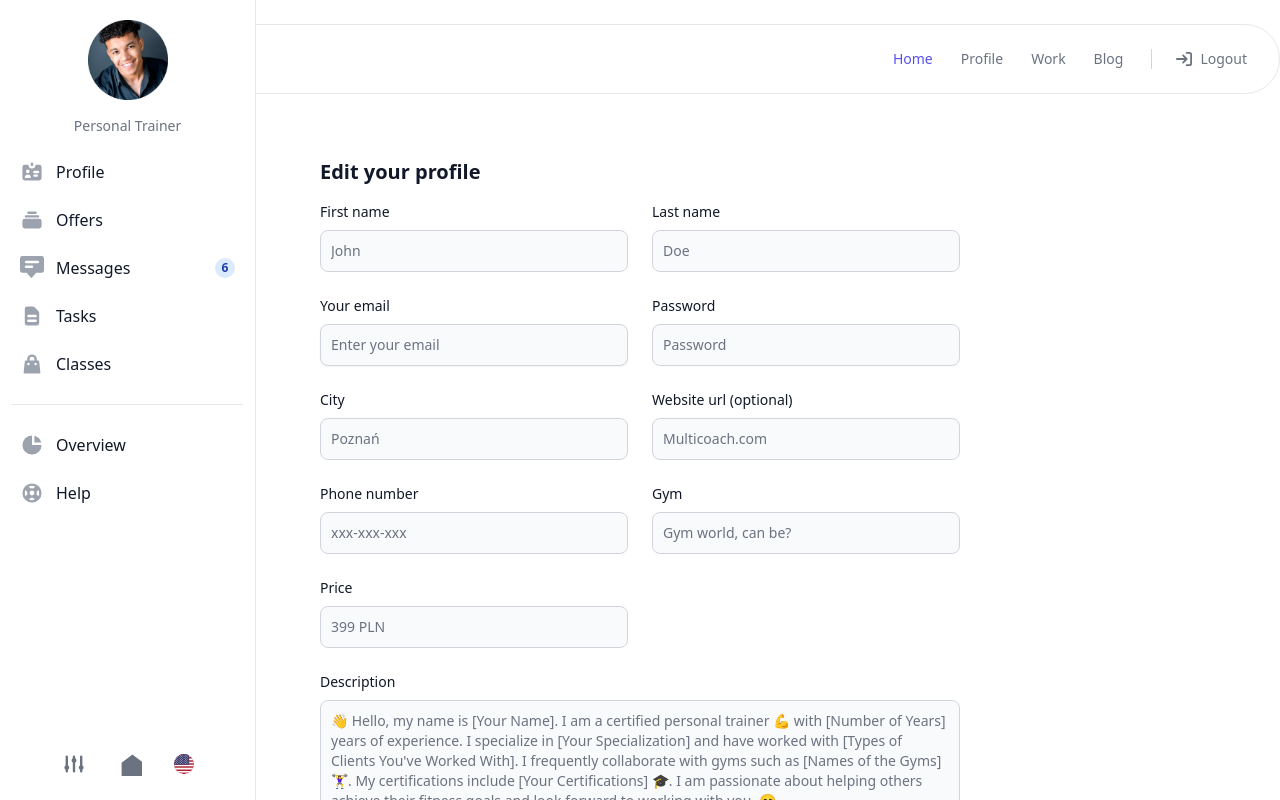
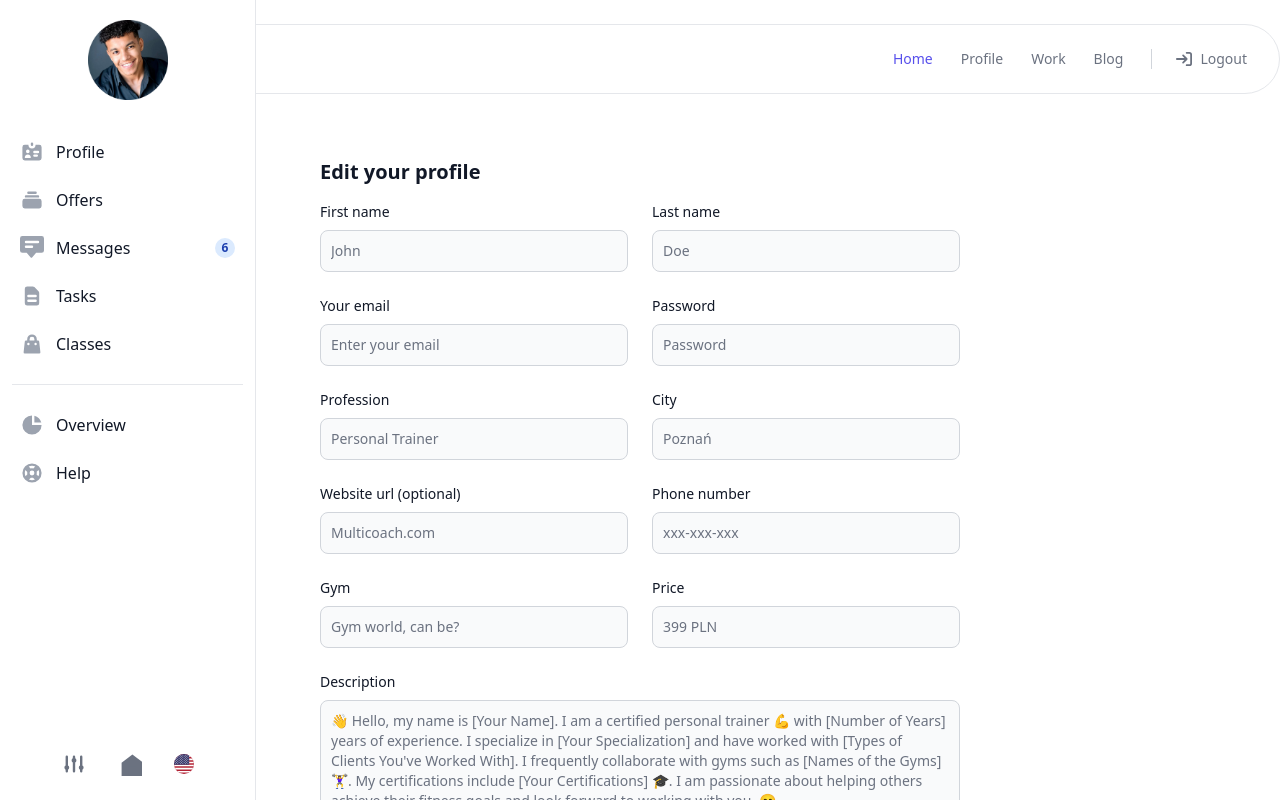
Before and after one commit to amineodjn/MultiCoach, a Vue app: page /coach-profile in a window 1280 px wide. Shown: the top 800 px of the page. Built offline with nearby package versions, Linux system fonts and the light colour scheme; no server answers; sample sign-in values are in the browser's storage.

Commit message:
added the inputValidation component and form validation

```diff
--- a/src/components/BookingModal.vue
+++ b/src/components/BookingModal.vue
@@ -1,7 +1,5 @@
 <template>
-
   <!-- Main modal -->
-
   <div id="timepicker-modal" tabindex="-1" aria-hidden="true"
     :class="{ 'hidden': !open }"
     class="overflow-y-auto overflow-x-hidden fixed top-0 right-0 left-0 z-50 flex justify-center items-center w-full md:inset-0  bg-black bg-opacity-50 h-[calc(100%-1rem)] max-h-full">
--- a/src/components/card.vue
+++ b/src/components/card.vue
@@ -6,7 +6,7 @@
       </div>
       <div class="sm:mx-4 sm:mt-0">
         <h1 class="text-xl font-medium  text-gray-700 capitalize dark:text-white">{{ user.firstName + ' ' + user.lastName }}</h1>
-        <p class="mt-2 text-gray-500 capitalize dark:text-gray-300">{{ user.title }}</p>
+        <p class="mt-2 text-gray-500 capitalize dark:text-gray-300">{{ user.profession }}</p>
         <div class="flex mt-2">
           <a class="flex mr-2 text-gray-600 dark:text-gray-300 hover:text-gray-500 dark:hover:text-gray-300 " aria-label="gym">
             <svg class="w-6 h-6 " aria-hidden="true" xmlns="http://www.w3.org/2000/svg" width="24" height="24" fill="none" viewBox="0 0 24 24">
--- /dev/null
+++ b/src/components/inputValidation.vue
@@ -0,0 +1,21 @@
+<template>
+  <div>
+    <label :for="Modelval" class="block mb-2 text-sm font-medium text-gray-900 dark:text-white">{{ title }}</label>
+    <input
+    :value="Modelval"
+    @input="$emit('update', $event.target.value)"
+    @key.escape="$emit('update', '')"
+    type="text" :id="Modelval" class="bg-gray-50 border border-gray-300 text-gray-900 text-sm rounded-lg focus:ring-indigo-500 focus:border-indigo-500 block w-full p-2.5 dark:bg-gray-700 dark:border-gray-600 dark:placeholder-gray-400 dark:text-white dark:focus:ring-indigo-500 dark:focus:border-indigo-500" :placeholder="placeholder" />
+    <p v-if="showError" id="outlined_error_help" class="mt-2 text-xs text-red-600 dark:text-red-400">{{ errorMessage }}</p>
+  </div>
+</template>
+
+<script setup>
+const props = defineProps({
+  showError: Boolean,
+  Modelval: String,
+  title: String,
+  errorMessage: String,
+  placeholder: String,
+})
+</script>
--- a/src/components/sidebar.vue
+++ b/src/components/sidebar.vue
@@ -12,7 +12,7 @@
     <div  class="mb-4 flex flex-col items-center">
       <img class="w-20 h-20 rounded mx-auto mb-4" src="../assets/IMG_3577-modified.png" alt="Large avatar">
       <h3 class="text-xl font-bold dark:text-white text-center tracking-wide"><a href="#">{{ firstName }} {{ lastName }}</a></h3>
-      <span class="text-sm text-gray-500 dark:text-gray-400">Personal Trainer</span>
+      <span class="text-sm text-gray-500 dark:text-gray-400">{{ profession }}</span>
     </div>
       <ul class="space-y-2">
           <li>
@@ -188,6 +188,7 @@ const userId = computed(() => store.docId);
 
 const firstName = ref('');
 const lastName = ref('');
+const profession = ref('');
 
 const fetchUser = async () => {
   if (!userId.value) {
@@ -195,12 +196,12 @@ const fetchUser = async () => {
     return;
   }
 
-  const docRef = doc(db, "users", userId.value);
+  const docRef = doc(db, "coaches", userId.value);
   const docSnap = await getDoc(docRef);
   if (docSnap.exists()) {
     firstName.value = docSnap.data().firstName;
     lastName.value = docSnap.data().lastName;
-
+    profession.value = docSnap.data().profession;
   } else {
     console.log('No such document!');
   }
--- a/src/store/store.js
+++ b/src/store/store.js
@@ -13,7 +13,6 @@ export const useStore = defineStore({
   actions: {
     setDocId(id) {
       this.docId = id;
-      console.log(this.docId);
       localStorage.setItem('uid', id);
     },
     setUserRole(id) {
@@ -24,11 +23,9 @@ export const useStore = defineStore({
       const coachDoc = await getDoc(doc(db, 'coaches', this.docId));
 
       if (userDoc.exists()) {
-        console.log( this.route);
         this.route = 'user-profile';
         return 'user-profile';
       } else if (coachDoc.exists()) {
-        console.log(this.route);
         this.route = 'coach-profile';
         return 'coach-profile';
       } else {
--- a/src/views/Register.vue
+++ b/src/views/Register.vue
@@ -86,8 +86,6 @@ import { setDoc, doc} from 'firebase/firestore';
 import { useStore } from '../store/store.js';
 import { useRouter } from 'vue-router';
 
-
-
 const firstName = ref('');
 const lastName = ref('');
 const email = ref('');
@@ -104,6 +102,7 @@ const createUser = async (uid) => {
 
   // Data to set
   const dataObj = {
+    uid:uid,
     firstName: firstName.value,
     lastName: lastName.value,
     email: email.value,
--- a/src/views/RegisterCoach.vue
+++ b/src/views/RegisterCoach.vue
@@ -86,8 +86,6 @@ import { setDoc, doc} from 'firebase/firestore';
 import { useStore } from '../store/store.js';
 import { useRouter } from 'vue-router';
 
-
-
 const firstName = ref('');
 const lastName = ref('');
 const email = ref('');
@@ -97,13 +95,13 @@ const wrongPwd = ref(false);
 const router = useRouter();
 const store = useStore();
 
-
 const createUser = async (uid) => {
   // Get a document reference with the user's uid
   const docRef = doc(db, "coaches", uid);
 
   // Data to set
   const dataObj = {
+    uid:uid,
     firstName: firstName.value,
     lastName: lastName.value,
     email: email.value,
--- a/src/views/coachProfile.vue
+++ b/src/views/coachProfile.vue
@@ -1,64 +1,89 @@
-<template>
-<toast v-if="success" @animation-end="resetSuccess" @close="success = false" :success="success"></toast>
+<template v-show="success">
+<toast  @animation-end="resetSuccess" @close="success = false" :success="success"></toast>
   <section class="bg-white dark:bg-gray-900">
     <sidebar />
     <div class="py-8 px-4 mx-auto max-w-2xl lg:py-16">
         <h2 class="mb-4 text-xl font-bold text-gray-900 dark:text-white">Edit your profile</h2>
         <form @submit.prevent="updateUser">
     <div class="grid gap-6 mb-6 md:grid-cols-2">
-        <div>
-            <label for="first_name" class="block mb-2 text-sm font-medium text-gray-900 dark:text-white">First name</label>
-            <input
-            v-model="firstName"
-            type="text" id="first_name" class="bg-gray-50 border border-gray-300 text-gray-900 text-sm rounded-lg focus:ring-indigo-500 focus:border-indigo-500 block w-full p-2.5 dark:bg-gray-700 dark:border-gray-600 dark:placeholder-gray-400 dark:text-white dark:focus:ring-indigo-500 dark:focus:border-indigo-500" placeholder="John" required />
-        </div>
-        <div>
-            <label for="last_name" class="block mb-2 text-sm font-medium text-gray-900 dark:text-white">Last name</label>
-            <input
-            v-model="lastName"
-            type="text" id="last_name" class="bg-gray-50 border border-gray-300 text-gray-900 text-sm rounded-lg focus:ring-indigo-500 focus:border-indigo-500 block w-full p-2.5 dark:bg-gray-700 dark:border-gray-600 dark:placeholder-gray-400 dark:text-white dark:focus:ring-indigo-500 dark:focus:border-indigo-500" placeholder="Doe" required />
-        </div>
-        <div>
-            <label for="email" class="block mb-2 text-sm font-medium text-gray-900 dark:text-white">Your email</label>
-    <input
-    v-model="email" type="email" id="email" class="shadow-sm bg-gray-50 border border-gray-300 text-gray-900 text-sm rounded-lg focus:ring-blue-500 focus:border-blue-500 block w-full p-2.5 dark:bg-gray-700 dark:border-gray-600 dark:placeholder-gray-400 dark:text-white dark:focus:ring-blue-500 dark:focus:border-blue-500 dark:shadow-sm-light" placeholder="Enter your email" required />
-        </div>
-        <div>
-          <label for="password" class="block mb-2 text-sm font-medium text-gray-900 dark:text-white">Password</label>
-          <input
-          v-model="password"
-          type="text" id="password" class="bg-gray-50 border border-gray-300 text-gray-900 text-sm rounded-lg focus:ring-indigo-500 focus:border-indigo-500 block w-full p-2.5 dark:bg-gray-700 dark:border-gray-600 dark:placeholder-gray-400 dark:text-white dark:focus:ring-indigo-500 dark:focus:border-indigo-500" placeholder="Password" required />
-        </div>
-        <div>
-          <label for="city" class="block mb-2 text-sm font-medium text-gray-900 dark:text-white">City</label>
-          <input
-          v-model="city"
-          type="text" id="city" class="bg-gray-50 border border-gray-300 text-gray-900 text-sm rounded-lg focus:ring-indigo-500 focus:border-indigo-500 block w-full p-2.5 dark:bg-gray-700 dark:border-gray-600 dark:placeholder-gray-400 dark:text-white dark:focus:ring-indigo-500 dark:focus:border-indigo-500" placeholder="Poznań" required />
-        </div>
+        <inputValidation :Modelval="firstName"
+        title="First name"
+        :error-message="firstNameError"
+        placeholder="John"
+        @input="firstName = $event.target.value"
+        :showError="hasEmptyFields"
+        ></inputValidation>
+        <inputValidation
+          :Modelval="lastName"
+          title="Last name"
+          :error-message="lastNameError"
+          placeholder="Doe"
+          @input="lastName = $event.target.value"
+        ></inputValidation>
 
-        <div>
-            <label for="website" class="block mb-2 text-sm font-medium text-gray-900 dark:text-white">Website url (optional)</label>
-            <input
-            v-model="websiteUrl"
-            type="url" id="website" class="bg-gray-50 border border-gray-300 text-gray-900 text-sm rounded-lg focus:ring-indigo-500 focus:border-indigo-500 block w-full p-2.5 dark:bg-gray-700 dark:border-gray-600 dark:placeholder-gray-400 dark:text-white dark:focus:ring-indigo-500 dark:focus:border-indigo-500" placeholder="Multicoach.com" />
-        </div>
-        <div>
-          <label for="phone" class="block mb-2 text-sm font-medium text-gray-900 dark:text-white">Phone number</label>
-          <input
-          v-model="phoneNumber"
-          type="tel" id="phone" class="bg-gray-50 border border-gray-300 text-gray-900 text-sm rounded-lg focus:ring-indigo-500 focus:border-indigo-500 block w-full p-2.5 dark:bg-gray-700 dark:border-gray-600 dark:placeholder-gray-400 dark:text-white dark:focus:ring-indigo-500 dark:focus:border-indigo-500" placeholder="xxx-xxx-xxx" pattern="[1-9]{1}[0-9]{2}\s[0-9]{3}\s[0-9]{3}" required />
-        </div>
-        <div>
-            <label for="gym" class="block mb-2 text-sm font-medium text-gray-900 dark:text-white">Gym</label>
-            <input
-            v-model="gym"
-            type="text" id="gym" class="bg-gray-50 border border-gray-300 text-gray-900 text-sm rounded-lg focus:ring-indigo-500 focus:border-indigo-500 block w-full p-2.5 dark:bg-gray-700 dark:border-gray-600 dark:placeholder-gray-400 dark:text-white dark:focus:ring-indigo-500 dark:focus:border-indigo-500" placeholder="Gym world, can be?" required />
-        </div>
-        <div>
-          <label for="price" class="block mb-2 text-sm font-medium text-gray-900 dark:text-white">Price</label>
-          <input
-          v-model="price" type="number" name="price" id="price" class="bg-gray-50 border border-gray-300 text-gray-900 text-sm rounded-lg focus:ring-indigo-600 focus:border-indigo-600 block w-full p-2.5 dark:bg-gray-700 dark:border-gray-600 dark:placeholder-gray-400 dark:text-white dark:focus:ring-indigo-500 dark:focus:border-primary-500" placeholder="399 PLN" required="">
-        </div>
+        <inputValidation
+          :Modelval="email"
+          title="Your email"
+          :error-message="emailError"
+          placeholder="Enter your email"
+          @input="email = $event.target.value"
+        ></inputValidation>
+
+        <inputValidation
+          :Modelval="password"
+          title="Password"
+          :error-message="passwordError"
+          placeholder="Password"
+          @input="password = $event.target.value"
+        ></inputValidation>
+
+        <inputValidation
+          :Modelval="profession"
+          title="Profession"
+          :error-message="professionError"
+          placeholder="Personal Trainer"
+          @input="profession = $event.target.value"
+        ></inputValidation>
+
+        <inputValidation
+          :Modelval="city"
+          title="City"
+          :error-message="cityError"
+          placeholder="Poznań"
+          @input="city = $event.target.value"
+        ></inputValidation>
+
+        <inputValidation
+          :Modelval="websiteUrl"
+          title="Website url (optional)"
+          :error-message="websiteUrlError"
+          placeholder="Multicoach.com"
+          @input="websiteUrl = $event.target.value"
+        ></inputValidation>
+
+        <inputValidation
+          :Modelval="phoneNumber"
+          title="Phone number"
+          :error-message="phoneNumberError"
+          placeholder="xxx-xxx-xxx"
+          @input="phoneNumber = $event.target.value"
+        ></inputValidation>
+
+        <inputValidation
+          :Modelval="gym"
+          title="Gym"
+          :error-message="gymError"
+          placeholder="Gym world, can be?"
+          @input="gym = $event.target.value"
+        ></inputValidation>
+
+        <inputValidation
+          :Modelval="price"
+          title="Price"
+          :error-message="priceError"
+          placeholder="399 PLN"
+          @input="price = $event.target.value"
+        ></inputValidation>
     </div>
     <div class="sm:col-span-2  mb-6">
         <label for="description" class="block mb-2 text-sm font-medium text-gray-900 dark:text-white">Description</label>
@@ -103,6 +128,7 @@ import { getAuth } from 'firebase/auth';
 import { ref as storageRef, uploadBytesResumable, getDownloadURL } from 'firebase/storage';
 import toast from '../components/toast.vue';
 import sidebar from '../components/sidebar.vue';
+import inputValidation from '../components/inputValidation.vue';
 
 
 
@@ -121,13 +147,40 @@ const price = ref('');
 const description = ref('');
 const password = ref('');
 const success = ref(false);
+const profession = ref('');
+const hasEmptyFields = ref(false);
+const showError = ref(false);
+
+//Helper function
+function createErrorComputed(field, message) {
+  return computed(() => {
+    if (field.value === '' || showError.value) {
+      return message;
+    }
+    return '';
+  });
+}
+//Error messages
+const firstNameError = createErrorComputed(firstName, 'Please enter your first name');
+const lastNameError = createErrorComputed(lastName, 'Please enter your last name');
+const emailError = createErrorComputed(email, 'Please enter your email');
+const cityError = createErrorComputed(city, 'Please enter your city');
+const websiteUrlError = createErrorComputed(websiteUrl, 'Please enter your website url');
+const phoneNumberError = createErrorComputed(phoneNumber, 'Please enter your phone number');
+const gymError = createErrorComputed(gym, 'Please enter your gym');
+const priceError = createErrorComputed(price, 'Please enter your price');
+const descriptionError = createErrorComputed(description, 'Please enter your description');
+const professionError = createErrorComputed(profession, 'Please enter your profession');
+const passwordError = createErrorComputed(password, 'Please enter your password');
+
 // Function to update user data in Firestore
 async function updateUser() {
   const dataObj = {
-    firstName: firstName.value,
+    firstName: firstName.value ,
     lastName: lastName.value,
     email: email.value,
     password: password.value,
+    profession: profession.value,
     city: city.value,
     websiteUrl: websiteUrl.value,
     phoneNumber: phoneNumber.value,
@@ -135,10 +188,22 @@ async function updateUser() {
     price: price.value,
     description: description.value,
   }
-    // Update the fields based on your reactive properties
+  const EmptyFields = Object.values(dataObj).filter(field =>
+  {console.log(field);
+    return field === undefined || field === '';
+  });
+  console.log(EmptyFields, 'EmptyFields');
+  hasEmptyFields.value = EmptyFields.length > 0;
+  showError.value = hasEmptyFields.value;
+  console.log(showError.value, 'showError');
+  if (!hasEmptyFields.value) {
     await updateDoc(docRef, dataObj);
     success.value = true;
     console.log('User data updated successfully!');
+  }
+  console.log(hasEmptyFields.value, ' hasEmpty');
+    // Update the fields based on your reactive properties
+
 }
 
 // Fetch user data from Firestore
@@ -154,6 +219,7 @@ const fetchUser = async () => {
     firstName.value = docSnap.data().firstName;
     lastName.value = docSnap.data().lastName;
     email.value = docSnap.data().email;
+    profession.value = docSnap.data().profession;
     city.value = docSnap.data().city;
     websiteUrl.value = docSnap.data().websiteUrl;
     phoneNumber.value = docSnap.data().phoneNumber;
@@ -161,8 +227,8 @@ const fetchUser = async () => {
     price.value = docSnap.data().price;
     description.value = docSnap.data().description;
     password.value = docSnap.data().password;
-
   } else {
+    success.value = false;
     console.log('No such document!');
   }
 };
@@ -221,7 +287,7 @@ const uploadImage = async (event) => {
 //Toast
 const resetSuccess = (event) => {
   if (event.animationName.includes('slideOutRight')) {
-      success.value = false;
+    success.value = false;
   }
 };
 </script>
```
Also changed, not shown: src/components/modal.vue (+2 -7 lines), src/views/Home.vue (+18 -3 lines).
